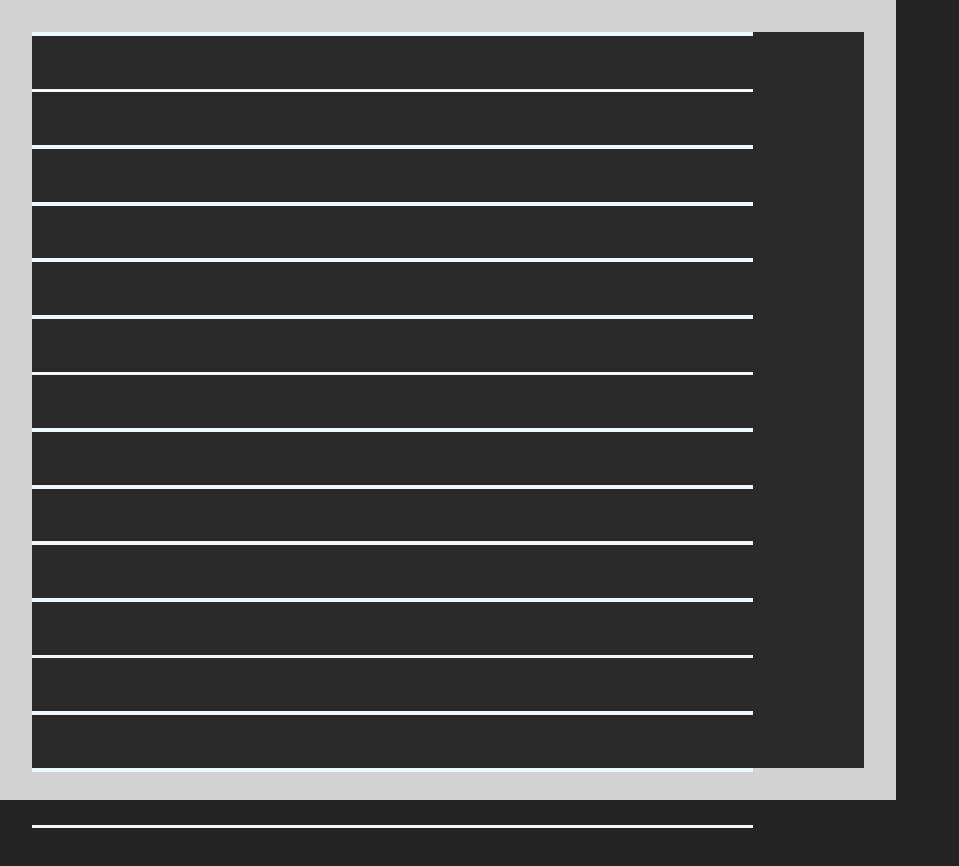
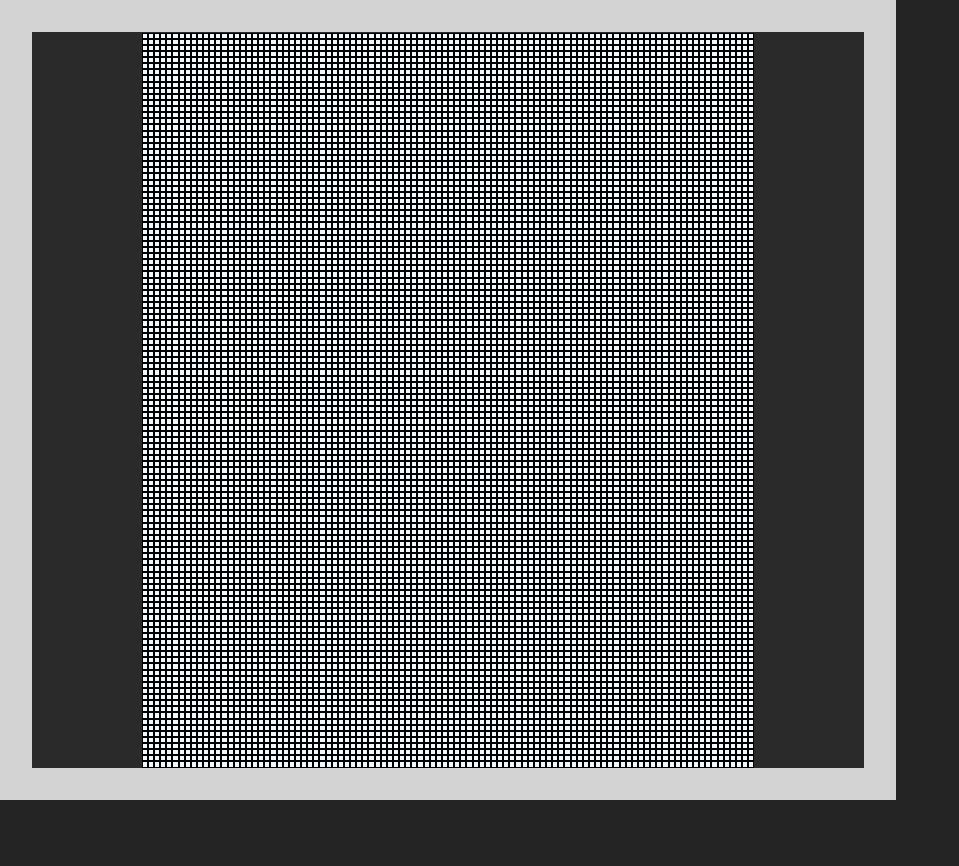
Before and after one commit to NeatKYU/PixelBoard, a React (Vite) app: page / in a window 1280 px wide. Shown: the top 866 px of the page, without its empty margins (0-959 px from the left). After the commit the page ends 800 px from the top, so only its background shows below. Built offline with nearby package versions, Linux system fonts and the light colour scheme.

Commit message:
✨ 캔버스 구현

```diff
--- a/src/components/Canvas.tsx
+++ b/src/components/Canvas.tsx
@@ -1,5 +1,5 @@
-import { useEffect, useState } from 'react';
-import styled from 'styled-components'
+import { useState, useRef, useLayoutEffect, useEffect } from "react";
+import styled from "styled-components";
 
 interface CanvasProps {
   width: number;
@@ -8,33 +8,66 @@ interface CanvasProps {
 
 export const Canvas = (props: CanvasProps) => {
   const { width, height } = props;
-	const [board, setBoard] = useState(create2DArray(width, height));
+  const [board, setBoard] = useState(create2DArray(height, width));
+  const [containerWidth, setContainerWidth] = useState(0);
+  const [containerHeight, setContainerHeight] = useState(0);
+  const containerRef = useRef<HTMLDivElement>(null);
+  const maxTileSize = 40;
 
-	const boardWidth = 100/width;
-	const boardHeight = 100/height;
+  useLayoutEffect(() => {
+    if (containerRef.current) {
+      setContainerWidth(containerRef.current.clientWidth);
+      setContainerHeight(containerRef.current.clientHeight);
+    }
+  }, []);
+
+  // width resize
+  useEffect(() => {
+    function handleWindowResize() {
+      if (containerRef.current) {
+        setContainerWidth(containerRef.current.clientWidth);
+        setContainerHeight(containerRef.current.clientHeight);
+      }
+    }
+
+    window.addEventListener("resize", handleWindowResize);
+
+    return () => {
+      window.removeEventListener("resize", handleWindowResize);
+    };
+  }, []);
+
+  const boardWidth =
+    width >= height ? containerWidth / width : containerHeight / height;
+  const boardHeight =
+    width >= height ? containerWidth / height : containerHeight / height;
 
   return (
-		<Conatiner>
-			{
-				board.map((v) => {
+    <Conatiner ref={containerRef}>
+      <Wrapper style={{ justifyContent: width < height ? "center" : "" }}>
+        {board.map((v) => {
           return (
-						<div style={{width: '100%', height: boardHeight+'%', display: 'flex'}}>
-							{
-								v.map(() => {
-									return (
-										<Pixel width={boardWidth} height={100}/>
-									)
-								})
-							}
+            <div
+              style={{
+                width: "100%",
+                height: boardWidth + "px",
+                maxHeight: maxTileSize + "px",
+                display: "flex",
+                justifyContent: "center",
+              }}
+            >
+              {v.map(() => {
+                return <Pixel width={boardWidth} maxSize={maxTileSize} />;
+              })}
             </div>
-					)
-				})
-			}
+          );
+        })}
+      </Wrapper>
     </Conatiner>
-	)
-}
+  );
+};
 
-function create2DArray(x:number, y:number) {
+function create2DArray(x: number, y: number) {
   const newArr = [];
   for (let i = 0; i < x; i++) {
     newArr[i] = new Array(y).fill(0);
@@ -47,16 +80,23 @@ const Conatiner = styled.div`
   height: 100%;
 
   display: flex;
-	align-items: start;
-	justify-content: start;
-	flex-wrap: wrap;
+  justify-content: center;
+  align-items: center;
 
   background-color: #2a2a2a;
-`
+`;
 
-const Pixel = styled.div<{width: number, height: number}>`
-	width: ${({width}) => width+'%'};
-	height: ${({width}) => width+'%'};
+const Wrapper = styled.div`
+  display: flex;
+  flex-wrap: wrap;
+`;
+
+const Pixel = styled.div<{ width: number; maxSize: number }>`
+  max-width: ${({ maxSize }) => maxSize + "px"};
+  max-height: ${({ maxSize }) => maxSize + "px"};
+  width: ${({ width }) => width + "px"};
+  height: ${({ width }) => width + "px"};
 
   background-color: aliceblue;
-`
+  border: 0.5px solid;
+`;
--- a/src/layout/DefaultLayout.tsx
+++ b/src/layout/DefaultLayout.tsx
@@ -1,17 +1,15 @@
-import styled from 'styled-components'
-import { Canvas } from '@/components/Canvas'
+import styled from "styled-components";
+import { Canvas } from "@/components/Canvas";
 
 export default function DefaultLayout() {
   return (
     <Body>
       <CanvasCotainer>
-				<Canvas width={15} height={13}/>
+        <Canvas width={100} height={120} />
       </CanvasCotainer>
-			<MenuContainer>
-
-			</MenuContainer>
+      <MenuContainer></MenuContainer>
     </Body>
-	)
+  );
 }
 const Body = styled.div`
   width: 100%;
@@ -19,8 +17,7 @@ const Body = styled.div`
   height: auto;
 
   display: flex;
-
-`
+`;
 
 const CanvasCotainer = styled.div`
   // TODO min width setting
@@ -32,7 +29,7 @@ const CanvasCotainer = styled.div`
   padding: 2rem;
 
   background-color: lightgray;
-`
+`;
 
 const MenuContainer = styled.div`
   // TODO min width setting
@@ -41,4 +38,4 @@ const MenuContainer = styled.div`
   height: 100vh;
 
   padding: 1rem;
-`
+`;
```
Lines whose indentation alone changed are shown as unchanged.
